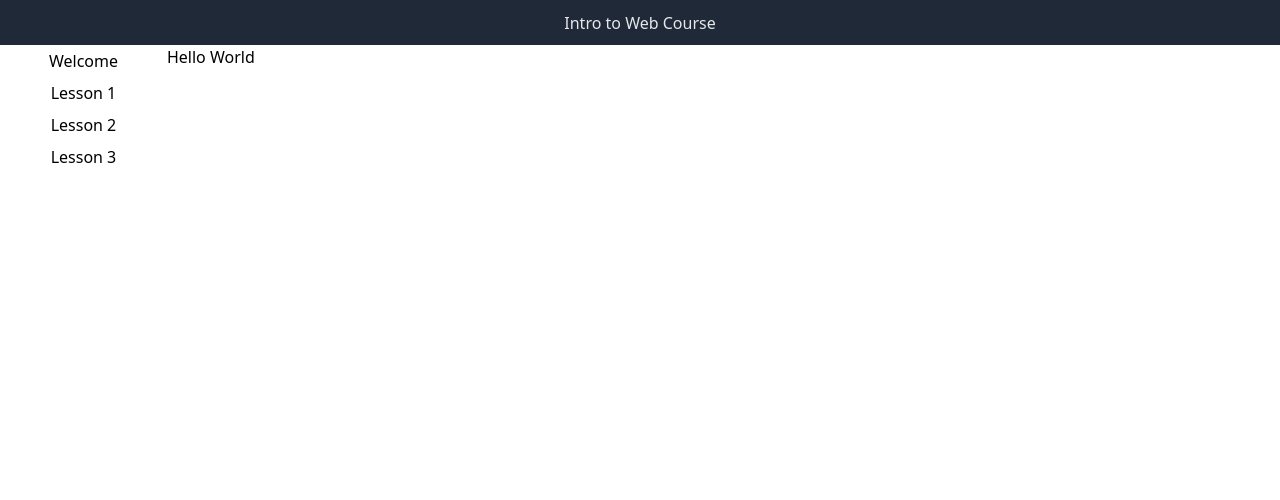
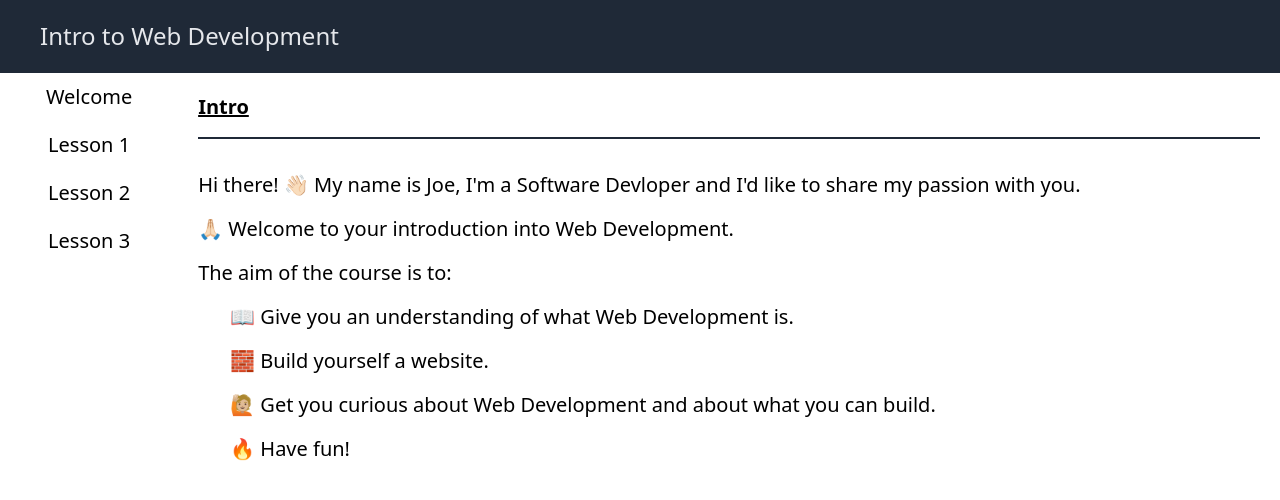
Before and after one commit to JosephO1992/intro-to-web-course, a Vue app: page /#/ in a window 1280 px wide. Shown: the top 500 px of the page. Built offline with nearby package versions, Linux system fonts and the light colour scheme.

Commit message:
Add more styling and completed welcome page

```diff
--- a/src/App.vue
+++ b/src/App.vue
@@ -1,11 +1,11 @@
 <template>
-<div class="flex flex-col h-screen">
-  <div class="text-center flex justify-center items-center align-middle h-12 bg-gray-800 text-gray-200">
-    <h1 class="flex items-center">Intro to Web Course</h1>
+<div class="flex flex-col h-screen text-xl">
+  <div class="text-center flex items-center align-middle h-20 bg-gray-800 text-gray-200">
+    <h1 class="ml-10 text-2xl">Intro to Web Development</h1>
   </div>
   <div class="flex flex-row justify-between h-full">
-      <navigation></navigation>
-    <router-view class="w-full"/>
+    <navigation></navigation>
+    <router-view class="w-full text-center"/>
   </div>
 </div>
 </template>
--- a/src/components/Navigation.vue
+++ b/src/components/Navigation.vue
@@ -1,6 +1,6 @@
 <template>
-    <ul class="flex flex-col w-48 h-full">
-        <router-link class="active:bg-gray-800 active:text-gray-200 h-8 flex justify-center items-center"
+    <ul class="flex flex-col w-52 h-full">
+        <router-link class="active:bg-gray-800 active:text-gray-200 h-12 flex justify-center items-center hover:bg-gray-800 hover:text-gray-200"
         v-for="(link, index) in links" :key="index" :to="link.route">
           {{link.title}}
         </router-link>
--- a/src/components/Welcome.vue
+++ b/src/components/Welcome.vue
@@ -1,10 +1,36 @@
 <template>
-  <h1>Hello World</h1>
+	<div class="flex flex-col p-5 text-xl ">
+		<h2 class="font-bold text-left mb-8 underline border-b-2 pb-4 border-gray-800">Intro</h2>
+    <p class="text-left mb-4">Hi there! 👋🏻 My name is Joe, I'm a Software Devloper and I'd like to share my passion with you.</p>
+
+		<p class="text-left mb-4">
+			🙏🏻 Welcome to your introduction into Web Development.
+		</p>
+
+		<p class="text-left mb-4">The aim of the course is to:</p>
+			<ul
+				class="flex flex-col text-left ml-8"
+				v-for="(aim, index) in aims"
+				:key="index"
+			>
+				<li class="mb-4">{{ aim }}</li>
+			</ul>
+
+	</div>
 </template>
 
-
 <script>
-export default {
-  name: 'Welcome',
-}
+	export default {
+		name: "Welcome",
+		data() {
+			return {
+				aims: [
+					"📖 Give you an understanding of what Web Development is.",
+					"🧱 Build yourself a website.",
+					"🙋🏼 Get you curious about Web Development and about what you can build.",
+					"🔥 Have fun!",
+				],
+			};
+		},
+	};
 </script>
--- a/src/views/Lesson1.vue
+++ /dev/null
@@ -1,10 +0,0 @@
-<template>
-  <div class="about">
-    <h1>Lesson 1</h1>
-  </div>
-</template>
-<script>
-export default {
-  name: 'Lesson1'
-}
-</script>
--- a/src/views/Welcome.vue
+++ b/src/views/Welcome.vue
@@ -1,8 +1,5 @@
 <template>
-  <div class="home">
     <welcome></welcome>
-
-  </div>
 </template>
 
 <script>
```
